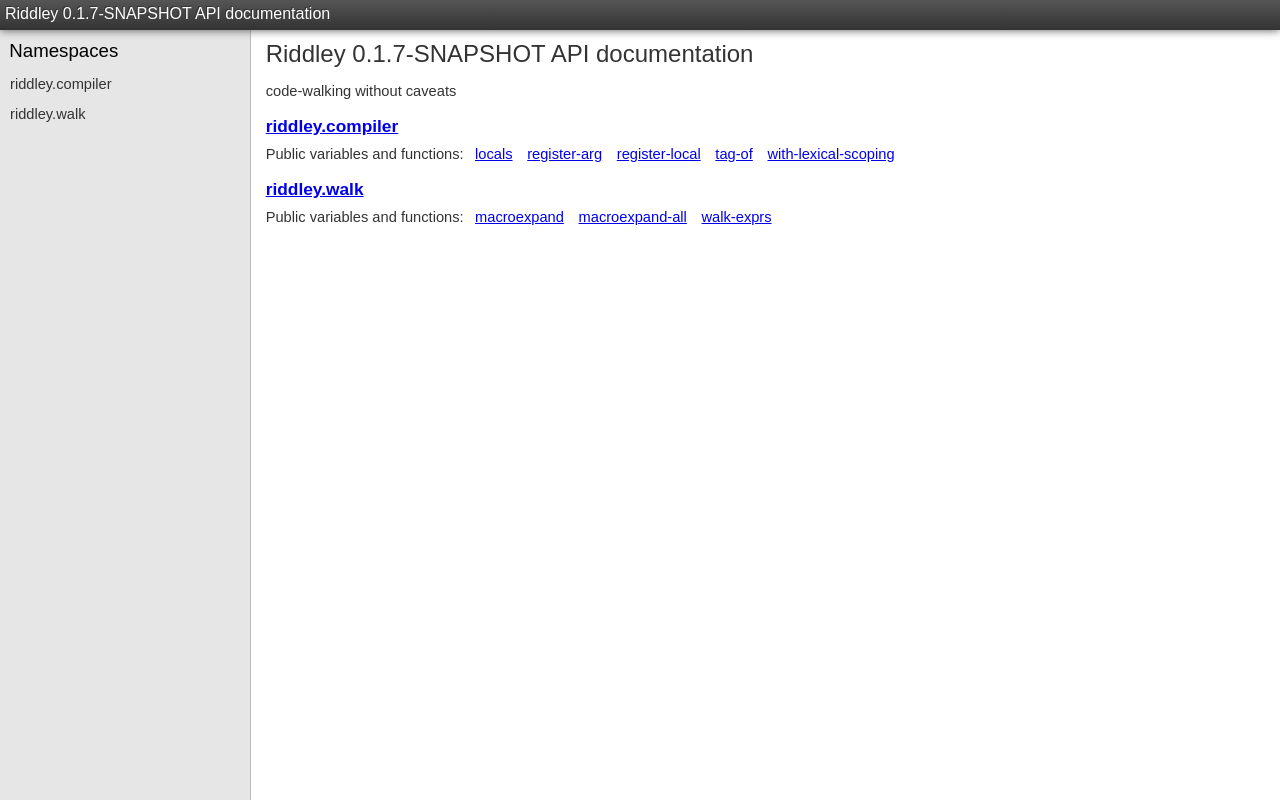
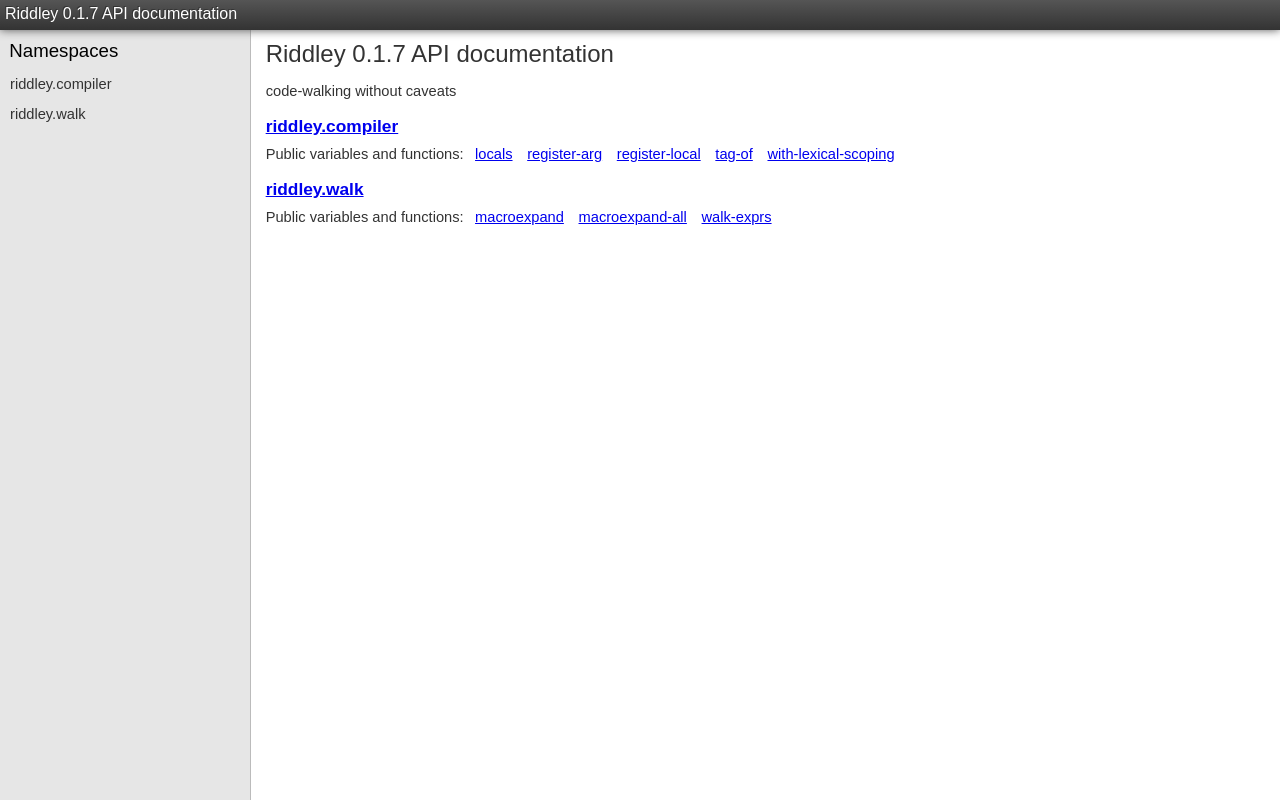
Before and after one commit to ztellman/riddley, a plain HTML site: page index.html in a window 1280 px wide. Drawn offline with Linux system fonts and the light colour scheme.

Commit message:
update docs

```diff
--- a/index.html
+++ b/index.html
@@ -1,6 +1,6 @@
 <html lang="en">
   <head>
-    <title>Riddley 0.1.7-SNAPSHOT API documentation</title>
+    <title>Riddley 0.1.7 API documentation</title>
     <link href="css/default.css" type="text/css" rel="stylesheet" />
     <link href="css/codox-md.css" type="text/css" rel="stylesheet" />
     <script type="text/javascript" src="js/jquery.min.js"></script>
@@ -9,7 +9,7 @@
   <body>
     <header>
       <div id="header">
-        <h1 class="project-title">Riddley 0.1.7-SNAPSHOT API documentation</h1>
+        <h1 class="project-title">Riddley 0.1.7 API documentation</h1>
       </div>
     </header>
     <navigation>
@@ -22,7 +22,7 @@
     </navigation>
     <article>
       <div id="content" class="namespace-index">
-        <h2 class="project-title">Riddley 0.1.7-SNAPSHOT API documentation</h2>
+        <h2 class="project-title">Riddley 0.1.7 API documentation</h2>
         <div class="doc"><p>code-walking without caveats</p>
 </div>
         <div class="project-namespaces">
```
Also changed, not shown: riddley.compiler.html (+1 -1 lines), riddley.walk.html (+1 -1 lines).
